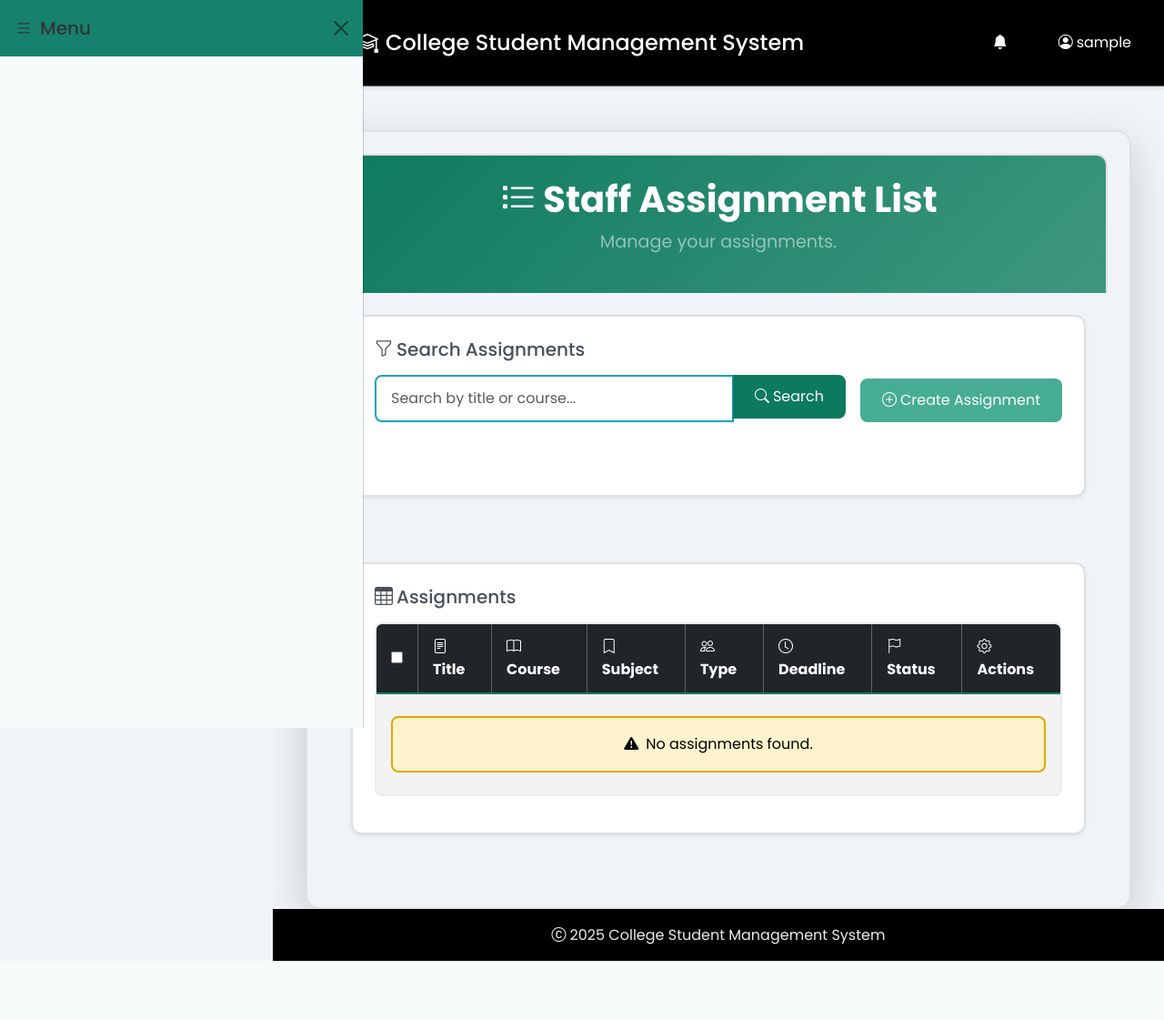
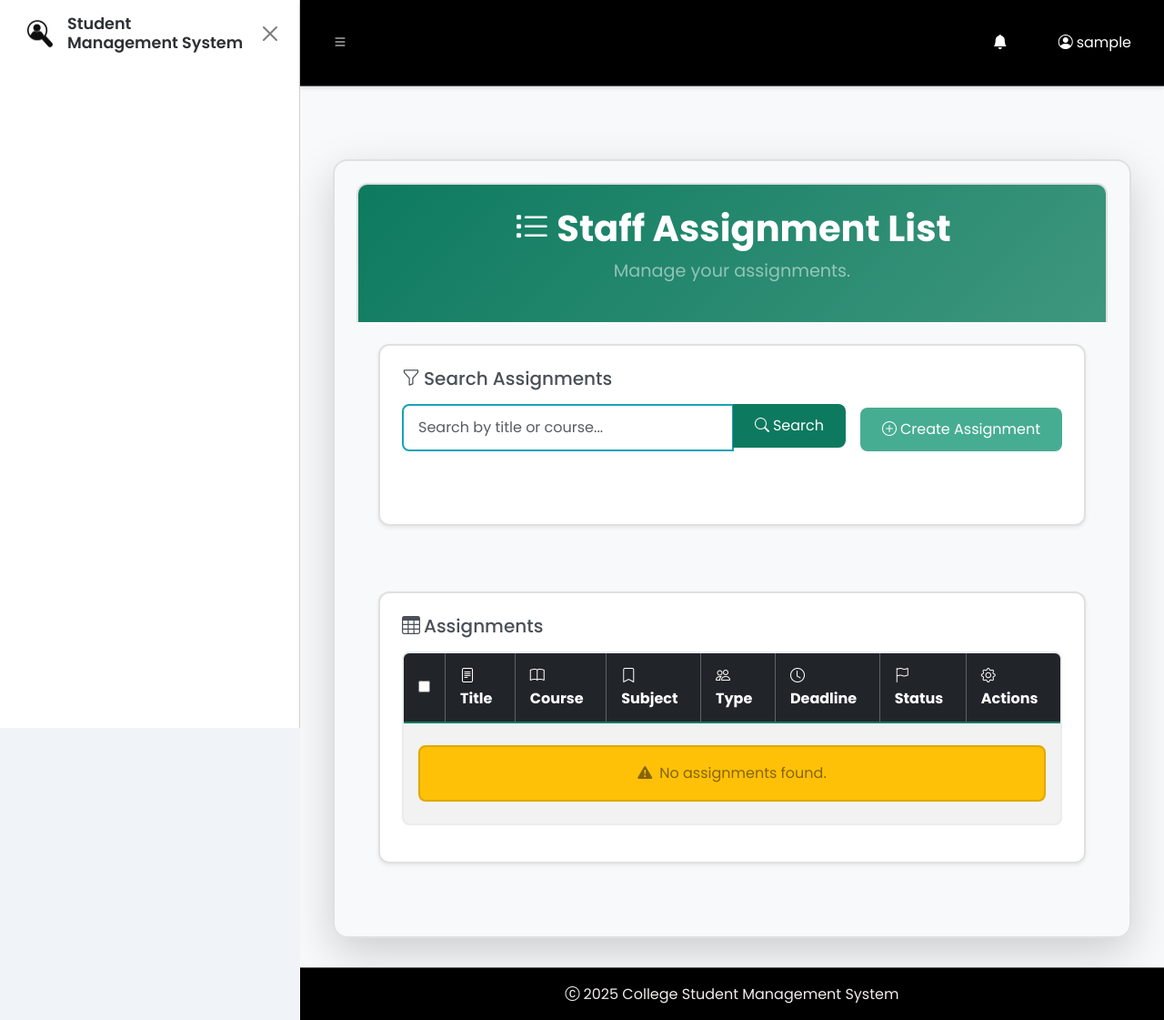
Before and after one commit to afnan0014/student-management-system, a Django app: page /assignments/ in a window 1280 px wide, after a click that opens the changed part. Shown: the whole page at 91% size. Before the commit the page ends 1056 px from the top, so only its background shows below. Run offline with Django 5.2, Linux system fonts and the light colour scheme; the visitor is signed in with stand-in values (Sample User, id 1); data that the repository does not hold is empty.

Commit message:
updated menu bar

```diff
--- a/static/css/dashboard.css
+++ b/static/css/dashboard.css
@@ -14,7 +14,7 @@
   --bg-dark: #1a1a1a; /* Dark mode background */
   --border-light: #e0e0e0; /* Border color in light mode */
   --border-dark: #444444; /* Border color in dark mode */
-  --gradient-bg: linear-gradient(135deg, #1e90ff33 0%, #47ad9233 50%, #764ba233 100%); /* Mixed color background */
+  --gradient-bg: linear-gradient(135deg, #aeceef 0%, #aeceef 50%, #aeceef 100%); /* Mixed color background */
 }
 
 /* Dark mode overrides */
@@ -23,7 +23,7 @@
   --text-muted: #b0b0b0;
   --bg-light: #2a2a2a;
   --border-light: var(--border-dark);
-  --gradient-bg: linear-gradient(135deg, #1e90ff66 0%, #47ad9266 50%, #764ba266 100%);
+  --gradient-bg: linear-gradient(135deg, #aeceef 0%, #aeceef 50%, #aeceef 100%);
 }
 
 /* General Styles */
@@ -52,7 +52,7 @@
 
 /* Dashboard Header */
 .dashboard-header {
-  background: linear-gradient(135deg, var(--accent) 0%, #3e977e 100%);
+  background: linear-gradient(135deg, var(--accent) 0%, #23c1cc 100%);
   border-radius: 0.75rem 0.75rem 0 0;
   border: 2px solid var(--border-light);
   border-bottom: none;
--- a/static/css/style.css
+++ b/static/css/style.css
@@ -6,15 +6,15 @@
   --bg-card: #343a40;
   --bg-alt: #212529;
   --text-base: #ECEFF1;
-  --text-sidebar: #0e0e0e;
+  --text-sidebar: #e6ebee;
   --text-content: #E0E3E5;
   --text-muted: #adb5bd;
   --accent: #10A37F;
   --border: #495057;
   --btn-primary-hover: #326f61;
-  --sidebar-header-bg: #2c3034;
+  --sidebar-header-bg: #2e3133;
   --dropdown-hover-bg: #495057;
-  --sidebar-width: 300px;
+  --sidebar-width: 330px;
 }
 
 /* Light mode overrides */
@@ -22,62 +22,61 @@
   --bg-dark: #F8F9FA;
   --bg-card: #E9ECEF;
   --bg-alt: #D3D6DA;
-  --text-base: #343a40;
-  --text-sidebar: #0e0e0e;
+  --text-base: #343a40; /* Fixed: Darker text for light mode */
+  --text-sidebar: #2e3133;
   --text-content: #495057;
   --text-muted: #6c757d;
   --accent: #0D7A5F;
   --border: #606365;
   --btn-primary-hover: #326f61;
-  --sidebar-header-bg: #CED4DA;
+  --sidebar-header-bg: #fafbfc;
   --dropdown-hover-bg: #CED4DA;
 }
 
 /* Apply text colors to specific sections */
 .header,
 .footer {
-  color: #faf6f6f5 !important;
-  background-color: #000000 !important;
+  color: #faf6f6f5 !important; /* Fixed to white in both modes */
+  background-color: #000000 !important; /* Fixed to black in both modes */
 }
 
 /* Ensure all text within header and footer is white, including links */
 .header a,
 .footer a {
-  color: #777474 !important;
+  color: #777474 !important; /* Fixed to white in both modes */
 }
 
 /* Style buttons in header and footer */
 .header .btn-outline-light,
 .footer .btn-outline-light {
-  color: #ffffff !important;
-  border-color: #ffffff !important;
+  color: #ffffff !important; /* Fixed to white in both modes */
+  border-color: #ffffff !important; /* Fixed to white border in both modes */
 }
 
 .header .btn-outline-light:hover,
 .footer .btn-outline-light:hover {
-  background-color: #808080 !important;
-  color: #ffffff !important;
+  background-color: #808080 !important; /* Grey background on hover */
+  color: #ffffff !important; /* Keep text white on hover */
 }
 
 .header .btn-outline-light i,
 .footer .btn-outline-light i {
-  color: #ffffff !important;
+  color: #ffffff !important; /* Fixed to white in both modes */
 }
 
 /* Ensure primary button (e.g., Login) in header/footer has consistent styling */
 .header .btn-primary,
 .footer .btn-primary {
-  background-color: #106da3 !important;
-  color: #ffffff !important;
+  background-color: #106da3 !important; /* Keep accent color for primary button */
+  color: #ffffff !important; /* Fixed to white in both modes */
 }
 
 .header .btn-primary:hover,
 .footer .btn-primary:hover {
-  background-color: #808080 !important;
-  color: #ffffff !important;
+  background-color: #808080 !important; /* Grey background on hover */
+  color: #ffffff !important; /* Keep text white on hover */
 }
 
-/* Sidebar and content text colors */
 .sidebar,
 .sidebar .nav-link,
 .sidebar .submenu-item,
@@ -173,21 +172,12 @@
   position: relative;
 }
 
-html {
-  scroll-behavior: smooth;
-}
-
 .page-wrapper {
   display: flex;
   flex-direction: column;
   min-height: 100vh;
   transition: margin-left 0.3s ease-in-out;
   margin-left: 0;
-}
-
-body.landing-page .page-wrapper,
-body.login-page .page-wrapper {
-  margin-left: 0 !important;
 }
 
 .page-wrapper.shifted {
@@ -197,17 +187,17 @@
 /* Ensure main content grows to fill space and remains scrollable */
 main {
   flex-grow: 1;
-  overflow-y: auto;
+  overflow-y: auto; /* Ensure main content is scrollable */
   position: relative;
-  z-index: 1;
+  z-index: 1; /* Ensure main content is below header but above background */
 }
 
 /* Header */
 .header {
-  background-color: #000000 !important;
+  background-color: #000000 !important; /* Fixed to black in both modes */
   padding: 15px 0;
   border-bottom: 1px solid var(--border);
-  box-shadow: 0 2px 4px rgba(0, 0, 0, 0.1);
+  box-shadow: 0 2px 4px rgba(0, 0, 0, 0.1); /* Add subtle shadow for depth */
 }
 
 /* Adjust spacing for the sidebar toggle button on the left */
@@ -217,170 +207,73 @@
 
 /* Sidebar Styling */
 .sidebar {
-  width: var(--sidebar-width);
+  width: var(--sidebar-width) !important;
+  background-color: var(--bg-alt) !important;
+  transition: transform 0.3s ease-in-out !important;
+  position: fixed;
+  top: 0;
+  bottom: 0;
+  z-index: 999; /* Below header but above main content */
 }
 
-#sidebar {
-  background-color: #f6fcfb !important;
+.sidebar .offcanvas-header {
+    padding: 1rem 1.5rem;
+    display: flex;
+    align-items: center;
+    justify-content: space-between;
 }
 
-#sidebar .offcanvas-header {
-  background-color: #16826e !important;
+.sidebar-logo-text {
+    display: flex;
+    align-items: center;
+    gap: 10px; /* Space between logo and text */
 }
 
-#sidebar .offcanvas-header .text-light,
-#sidebar .offcanvas-body .text-light {
-  color: #333333 !important;
+.sidebar-logo {
+    width: 40px; /* Reduced size for better fit */
+    height: auto;
 }
 
-#sidebar .offcanvas-header .border-light,
-#sidebar .offcanvas-body .border-light {
-  border-color: #333333 !important;
+.sidebar-text {
+    display: flex;
+    flex-direction: column;
+    line-height: 1.2; /* Tighten line spacing */
 }
 
-body.landing-page .sidebar,
-body.login-page .sidebar {
-  display: none;
+.sidebar-title {
+    font-size: 1.1rem;
+    font-weight: 600;
+    color: var(--text-sidebar);
 }
 
-body.landing-page #sidebar-toggle,
-body.login-page #sidebar-toggle {
-  display: none;
-}
-
-/* Profile Sidebar */
-#profileSidebar {
-  width: 350px;
-  background-color: #f6fcfb !important;
-}
-
-#profileSidebar .offcanvas-header {
-  background-color: #16826e !important;
-}
-
-#profileSidebar .text-light {
-  color: #333333 !important;
-}
-
-#profileSidebar .border-light {
-  border-color: #333333 !important;
-}
-
-body.light-mode .btn-close-white,
-body.dark-mode #sidebar .btn-close-white,
-body.dark-mode #profileSidebar .btn-close-white {
-  filter: invert(1) grayscale(100%) brightness(0%) !important;
-}
-
-.offcanvas-body .d-grid.gap-2 {
-  gap: 0.25rem !important;
-}
-
-#sidebar .btn-outline-light,
-#profileSidebar .btn-outline-light {
-  background-color: transparent !important;
-  border-color: #333333 !important;
-  color: #333333 !important;
-}
-
-#sidebar .btn-outline-light:hover,
-#profileSidebar .btn-outline-light:hover {
-  background-color: #B0E0E6 !important;
-}
-
-body.light-mode #profileSidebar .btn-outline-danger,
-body.dark-mode #profileSidebar .btn-outline-danger {
-  background-color: #f8d7da !important;
-  border-color: #dc3545 !important;
-  color: #dc3545 !important;
-}
-
-body.light-mode #profileSidebar .btn-outline-danger:hover,
-body.dark-mode #profileSidebar .btn-outline-danger:hover {
-  background-color: #d95b67 !important;
-}
-
-/* Dynamic header/footer visibility for login page */
-body.login-page .header,
-body.login-page .footer {
-  transition: transform 0.3s ease-in-out;
-  position: fixed;
-  width: 100%;
-  z-index: 1000;
-  pointer-events: none;
-}
-
-body.login-page .header {
-  top: 0;
-  transform: translateY(-100%);
-}
-
-body.login-page .footer {
-  bottom: 0;
-  transform: translateY(100%);
-}
-
-body.login-page .header.visible,
-body.login-page .footer.visible {
-  transform: translateY(0);
-  pointer-events: auto;
-}
-
-/* Ensure header/footer are stable on landing page and authenticated pages */
-body:not(.login-page) .header,
-body:not(.login-page) .footer {
-  position: relative;
-  transform: translateY(0);
-}
-
-/* Notification Dropdown */
-#notificationDropdown {
-  z-index: 10000 !important; /* UPDATE: Increased from 2000 to 10000 to ensure it appears above all other elements */
-  max-height: 400px;
-  overflow-y: auto;
-  width: 350px;
-  background-color: #ffffff;
-  border: 1px solid #cccccc;
-  box-shadow: 0 4px 8px rgba(0, 0, 0, 0.1);
-}
-
-body.dark-mode #notificationDropdown {
-  background-color: #343a40 !important;
-  border-color: #495057 !important;
-  color: #ffffff !important;
-}
-
-#notificationDropdown .dropdown-item {
-  white-space: normal;
-}
-
-#notificationDropdown .dropdown-item:hover {
-  background-color: #f8f9fa;
-}
-
-body.dark-mode #notificationDropdown .dropdown-item:hover {
-  background-color: #495057;
-}
-
-/* Sidebar menu and submenu */
 .sidebar .sidebar-menu {
     padding: 0;
     margin: 0;
 }
 
 .sidebar .nav-link {
-  padding: 10px 15px;
+    padding: 16px 20px !important; /* Increased padding for more spacing */
     border-radius: 5px;
-  margin: 5px 10px;
-  transition: all 0.3s ease;
+    margin: 8px 10px; /* Increased margin for more spacing between items */
+    transition: all 0.3s ease !important;
     display: flex;
     align-items: center;
 }
 
 .sidebar .nav-link:hover {
-  background-color: #B0E0E6 !important;
+    background-color: var(--bg-card) !important;
 }
 
+/* Toggle Icon Styling */
+.sidebar .toggle-icon {
+    transition: transform 0.3s ease;
+}
+
+.sidebar .toggle-icon.rotate {
+    transform: rotate(180deg);
+}
+
+/* Submenu Styling */
 .sidebar .submenu {
     list-style: none;
     padding: 0;
@@ -395,12 +288,43 @@
 }
 
 .sidebar .submenu-item {
-  padding-left: 30px !important;
-  font-size: 0.9rem;
+    padding: 12px 40px !important; /* Adjusted padding for submenu items */
+    margin: 4px 10px; /* Added margin for spacing */
+    font-size: 0.95rem;
 }
 
 .sidebar .submenu-item:hover {
-  background-color: #B0E0E6 !important;
+    background-color: var(--dropdown-hover-bg) !important;
+}
+
+/* Content Styling */
+.content {
+    padding: 2rem;
+    background-color: var(--bg-dark);
+}
+
+/* Footer */
+.footer {
+    background-color: #000000 !important; /* Fixed to black in both modes */
+    border-top: 1px solid var(--border);
+}
+
+/* Footer Links */
+.footer a {
+    text-decoration: none;
+    color: #ffffff !important; /* Fixed to white in both modes */
+    transition: color 0.3s ease;
+}
+
+.footer a:hover {
+    text-decoration: underline;
+    color: #ffffff !important; /* Keep white on hover, but allow underline */
+}
+
+/* Footer HR */
+.footer hr {
+    border-color: var(--border);
+    opacity: 0.5;
 }
 
 /* Ensure sidebar behaves as offcanvas on mobile */
@@ -418,6 +342,7 @@
         margin-left: 0 !important;
     }
 
+    /* On mobile, ensure main content remains scrollable when sidebar is open */
     .page-wrapper.shifted main {
         overflow-y: auto;
     }
@@ -650,20 +575,12 @@
 }
 
 /* Adjust alert text color in light mode */
-#alert-warning {
-  background-color: #F2C94C;
-  color: #000000 !important;
+body.light-mode .alert-warning {
+    color: #856404 !important;
 }
 
 /* Ensure alerts within cards have no extra margin */
-.card .alert-info {
-  background-color: #D2E7F6;
-  color: #000000;
-  margin-bottom: 0;
-}
-.card .alert-warning {
-  background-color: #FFF3CD;
-  color: #000000;
+.card .alert {
     margin-bottom: 0;
 }
 
@@ -715,12 +632,11 @@
 }
 
 .reset-btn {
-  background-color: #6b7280;
+    background-color: #6b7280; /* Tailwind gray-500 for a distinct, professional look */
     border-color: #6b7280;
 }
-
 .reset-btn:hover {
-  background-color: #4b5563;
+    background-color: #4b5563; /* Darker shade on hover */
     border-color: #4b5563;
 }
 /* Ensure dropdown shows above everything */
--- a/templates/base.html
+++ b/templates/base.html
@@ -13,6 +13,106 @@
     <link href="https://cdn.jsdelivr.net/npm/bootstrap-icons@1.10.5/font/bootstrap-icons.css" rel="stylesheet" />
     <!-- External Custom CSS -->
     <link href="{% static 'css/style.css' %}" rel="stylesheet" />
+    <!-- Inline Styles for Landing Page, Login Page, and Sidebars -->
+    <style>
+        body.landing-page .sidebar,
+        body.login-page .sidebar {
+            display: none;
+        }
+        body.landing-page .page-wrapper,
+        body.login-page .page-wrapper {
+            margin-left: 0 !important;
+        }
+        body.landing-page #sidebar-toggle,
+        body.login-page #sidebar-toggle {
+            display: none;
+        }
+        html {
+            scroll-behavior: smooth;
+        }
+        #profileSidebar {
+            width: 350px; /* Match menu sidebar default width */
+        }
+        body.light-mode .offcanvas.bg-dark {
+            background: #ffffff !important;
+            color: #333333 !important;
+        }
+        body.light-mode .offcanvas.bg-dark .text-light {
+            color: #333333 !important;
+        }
+        body.light-mode .offcanvas.bg-dark .border-light {
+            border-color: #cccccc !important;
+        }
+        body.light-mode .btn-close-white {
+            filter: invert(1) grayscale(100%) brightness(0%) !important;
+        }
+        .offcanvas-body .d-grid.gap-2 {
+            gap: 0.25rem !important; /* Further reduced gap between buttons */
+        }
+        body.dark-mode .offcanvas.bg-dark .btn-outline-light {
+            background-color: #343a40 !important;
+            border-color: #ffffff !important;
+            color: #ffffff !important;
+        }
+        body.dark-mode .offcanvas.bg-dark .btn-outline-light:hover {
+            background-color: #495057 !important;
+        }
+        body.light-mode .offcanvas.bg-dark .btn-outline-light {
+            background-color: #e9ecef !important;
+            border-color: #333333 !important;
+            color: #333333 !important;
+        }
+        body.light-mode .offcanvas.bg-dark .btn-outline-light:hover {
+            background-color: #dee2e6 !important;
+        }
+        body.dark-mode .offcanvas.bg-dark .btn-outline-danger {
+            background-color: #dc3545 !important;
+            border-color: #ffffff !important;
+            color: #ffffff !important;
+        }
+        body.dark-mode .offcanvas.bg-dark .btn-outline-danger:hover {
+            background-color: #c82333 !important;
+        }
+        body.light-mode .offcanvas.bg-dark .btn-outline-danger {
+            background-color: #f8d7da !important;
+            border-color: #dc3545 !important;
+            color: #dc3545 !important;
+        }
+        body.light-mode .offcanvas.bg-dark .btn-outline-danger:hover {
+            background-color: #f5c6cb !important;
+        }
+        /* Styles for dynamic header/footer visibility on login page only */
+        body.login-page .header,
+        body.login-page .footer {
+            transition: transform 0.3s ease-in-out, opacity 0.3s ease-in-out;
+            position: fixed;
+            width: 100%;
+            z-index: 1000;
+            pointer-events: none; /* Prevent interaction when hidden */
+            opacity: 0; /* Hide by default */
+        }
+        body.login-page .header {
+            top: 0;
+            transform: translateY(-100%);
+        }
+        body.login-page .footer {
+            bottom: 0;
+            transform: translateY(100%);
+        }
+        body.login-page .header.visible,
+        body.login-page .footer.visible {
+            transform: translateY(0);
+            opacity: 1; /* Show when visible */
+            pointer-events: auto; /* Enable interaction when visible */
+        }
+        /* Ensure header/footer are stable on landing page and authenticated pages */
+        body:not(.login-page) .header,
+        body:not(.login-page) .footer {
+            position: relative;
+            transform: translateY(0);
+            opacity: 1; /* Always visible on non-login pages */
+        }
+    </style>
     {% block extra_head %}{% endblock %}
 </head>
 <body class="{% if not user.is_authenticated %}{% block body_class %}landing-page{% endblock %}{% endif %} light-mode">
@@ -21,7 +121,14 @@
 <!-- Sidebar (Menu) -->
 <div class="offcanvas offcanvas-start sidebar bg-dark" tabindex="-1" id="sidebar" aria-labelledby="sidebarLabel" data-bs-backdrop="false">
     <div class="offcanvas-header">
-        <h5 class="offcanvas-title text-light" id="sidebarLabel"><i class="bi bi-list me-2"></i>Menu</h5>
+        <!-- Logo and Two-Line Text -->
+        <div class="sidebar-logo-text">
+            <img src="{% static 'images/logo2.png' %}" alt="Logo" class="sidebar-logo">
+            <div class="sidebar-text">
+                <span class="sidebar-title">Student</span>
+                <span class="sidebar-title">Management System</span>
+            </div>
+        </div>
         <button type="button" class="btn-close btn-close-white" data-bs-dismiss="offcanvas" aria-label="Close"></button>
     </div>
     <div class="offcanvas-body d-flex flex-column">
@@ -142,17 +249,17 @@
                         <i class="bi bi-list"></i>
                     </button>
                 {% endif %}
-                <h1 class="h4 mb-0 text-white"><i class="bi bi-mortarboard me-2"></i>College Student Management System</h1>
+                <!-- Removed "College Student Management System" text from header -->
             </div>
             <div class="d-flex align-items-center gap-2">
                 {% if user.is_authenticated %}
                     <!-- Notification Bell Icon -->
-                    <div class="dropdown position-relative">
+                    <div class="dropdown">
                         <button class="btn btn-outline-light position-relative" type="button" id="notificationBell" data-bs-toggle="dropdown" aria-expanded="false">
                             <i class="bi bi-bell-fill"></i>
                             <span id="notificationCount" class="badge bg-danger rounded-pill position-absolute top-0 start-100 translate-middle">0</span>
                         </button>
-                        <ul class="dropdown-menu dropdown-menu-end notification-dropdown" id="notificationDropdown" aria-labelledby="notificationBell">
+                        <ul class="dropdown-menu dropdown-menu-end" id="notificationDropdown" aria-labelledby="notificationBell" style="max-height: 400px; overflow-y: auto; width: 350px;">
                             <li class="dropdown-header d-flex justify-content-between align-items-center">
                                 <span>Notifications</span>
                                 <small id="notificationTotal" class="text-muted">0 total</small>
@@ -231,8 +338,6 @@
         const pageWrapper = document.querySelector('.page-wrapper');
         const header = document.querySelector('.header');
         const footer = document.querySelector('.footer');
-        const mainContent = document.querySelector('.content');
-        const notificationDropdown = document.getElementById('notificationDropdown');
 
         // Apply saved theme
         const savedTheme = localStorage.getItem('theme') || 'light-mode';
@@ -273,29 +378,13 @@
         });
 
         if (sidebar) {
-            sidebar.addEventListener('show.bs.offcanvas', () => {
-                pageWrapper.classList.add('shifted');
-                // Ensure main content is scrollable when sidebar is open
-                mainContent.style.overflowY = 'auto';
-                mainContent.style.position = 'relative';
-                // Ensure notification dropdown is not overlapped by sidebar
-                if (notificationDropdown) {
-                    notificationDropdown.style.zIndex = '10001';
-                }
-            });
+            sidebar.addEventListener('show.bs.offcanvas', () => pageWrapper.classList.add('shifted'));
             sidebar.addEventListener('hide.bs.offcanvas', () => {
                 pageWrapper.classList.remove('shifted');
                 document.querySelectorAll('.submenu').forEach(menu => {
                     menu.classList.remove('open');
                     menu.style.maxHeight = null;
                 });
-                // Reset main content scroll behavior
-                mainContent.style.overflowY = '';
-                mainContent.style.position = '';
-                // Reset notification dropdown z-index
-                if (notificationDropdown) {
-                    notificationDropdown.style.zIndex = '10000';
-                }
             });
 
             document.addEventListener('click', (e) => {
@@ -310,30 +399,13 @@
             });
         }
 
-        // Ensure notification dropdown is brought to front when opened
-        if (notificationDropdown) {
-            const notificationBell = document.getElementById('notificationBell');
-            notificationBell.addEventListener('click', () => {
-                notificationDropdown.style.zIndex = '10001';
-                // Force re-render to ensure stacking context
-                notificationDropdown.style.display = 'none';
-                notificationDropdown.offsetHeight; // Trigger reflow
-                notificationDropdown.style.display = '';
-            });
-
-            // Reset z-index when dropdown is closed
-            notificationDropdown.addEventListener('hidden.bs.dropdown', () => {
-                notificationDropdown.style.zIndex = '10000';
-            });
-        }
-
         // Dynamic header/footer visibility for login page only
         if (body.classList.contains('login-page') && header && footer) {
             document.addEventListener('mousemove', (e) => {
                 const windowHeight = window.innerHeight;
                 const mouseY = e.clientY;
 
-                // Show header if cursor is in top 100px
+                // Show header if cursor is in top 100px (increased for better usability)
                 if (mouseY < 100) {
                     header.classList.add('visible');
                 } else {
--- a/templates/dashboard/admin_dashboard.html
+++ b/templates/dashboard/admin_dashboard.html
@@ -12,7 +12,7 @@
   <div class="dashboard-container card shadow-lg">
     <!-- Header with Gradient -->
     <div class="dashboard-header text-center text-white p-4">
-      <h1 class="display-5 fw-bold">Admin Dashboard</h1>
+      <h1 class="display-5 fw-bold">Home | Dashboard</h1>
       <p class="lead text-white-50">Manage students, staff, courses, and more with ease.</p>
     </div>
 
@@ -21,7 +21,6 @@
       <h2 class="card-title mb-3 text-center">Welcome</h2>
       <p class="card-text text-center">
         Hello, <strong>{{ user.username }}</strong>!<br>
-        You are logged in as an <span class="badge bg-primary text-white">Admin</span>.
       </p>
     </div>
 
--- a/templates/dashboard/staff_dashboard.html
+++ b/templates/dashboard/staff_dashboard.html
@@ -11,7 +11,7 @@
   <div class="dashboard-container card shadow-lg">
     <!-- Header with Gradient -->
     <div class="dashboard-header text-center text-white p-4">
-      <h1 class="display-5 fw-bold">Staff Dashboard</h1>
+      <h1 class="display-5 fw-bold">Home | Dashboard</h1>
       <p class="lead text-white-50">Manage courses, attendance, and exams efficiently.</p>
     </div>
 
@@ -20,7 +20,6 @@
       <h2 class="card-title mb-4 text-success">Welcome</h2>
       <p class="card-text">
         Hello, <strong>{{ user.username }}</strong>!<br>
-        You are logged in as a <span class="badge bg-success">Staff</span>.
       </p>
     </div>
 
--- a/templates/dashboard/student_dashboard.html
+++ b/templates/dashboard/student_dashboard.html
@@ -11,7 +11,7 @@
   <div class="dashboard-container card shadow-lg">
     <!-- Header with Gradient -->
     <div class="dashboard-header text-center text-white p-4">
-      <h1 class="display-5 fw-bold">Student Dashboard</h1>
+      <h1 class="display-5 fw-bold">Home | Dashboard</h1>
       <p class="lead text-white-50">Track your courses, attendance, and assignments with ease.</p>
     </div>
 
@@ -20,7 +20,6 @@
       <h2 class="card-title mb-4 text-info">Welcome</h2>
       <p class="card-text">
         Hello, <strong>{{ user.username }}</strong>!<br>
-        You are logged in as a <span class="badge bg-info text-dark">Student</span>.
       </p>
     </div>
 
```
Also changed, not shown: static/css/login.css (+4 -4 lines). Lines whose indentation alone changed are shown as unchanged.
